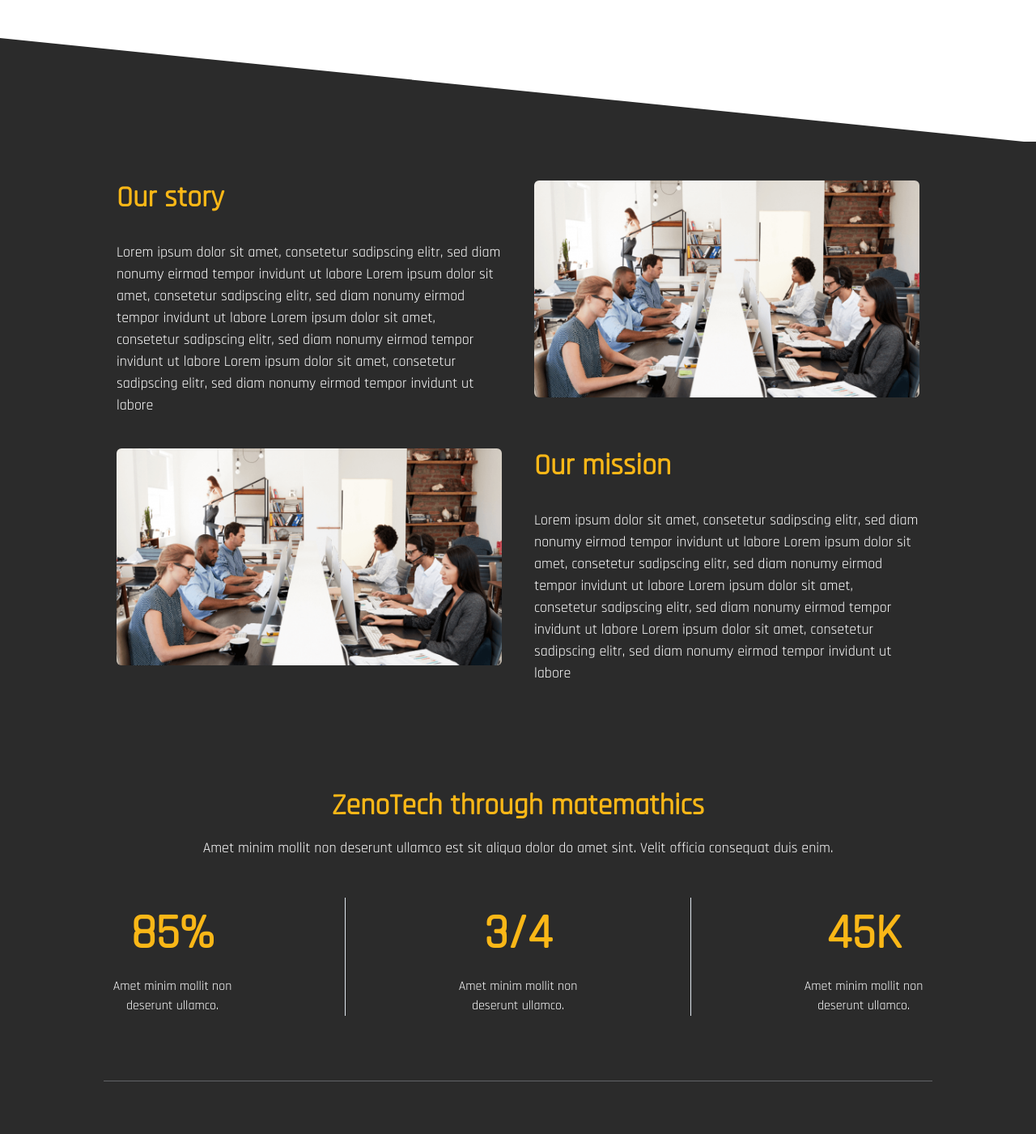
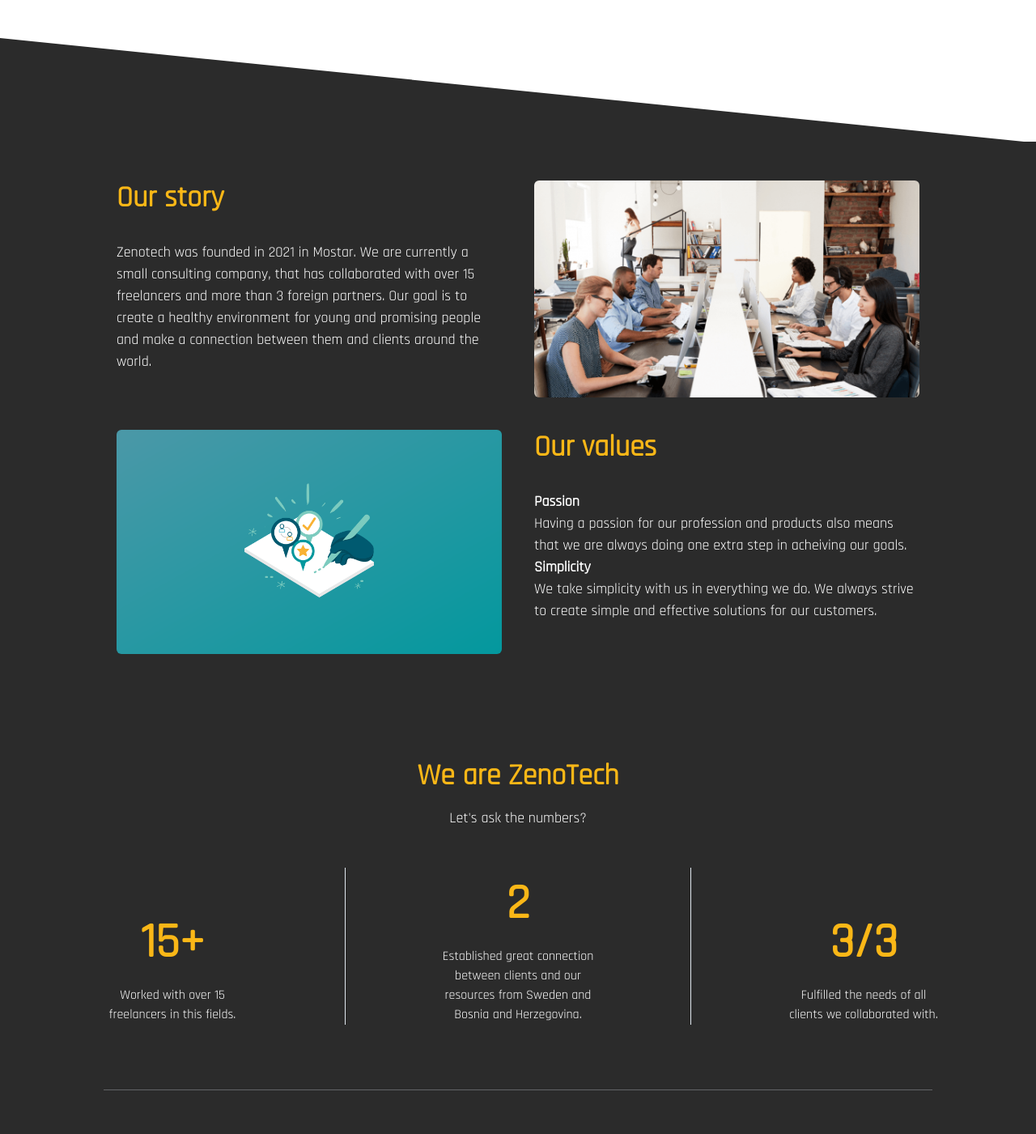
Before and after one commit to ErinDzinic/zenotech, a Next.js app: page / in a window 1280 px wide. Shown: the part 2840-4241 px from the top of the page at 81% size. Built offline with nearby package versions, Linux system fonts and the light colour scheme.

Commit message:
fix: what we offer part

```diff
--- a/components/About/AboutText.js
+++ b/components/About/AboutText.js
@@ -1,24 +1,19 @@
 import React from "react";
-import { Container,SimpleGrid,Stack,Heading,Text,Flex,Image, } from '@chakra-ui/react'
+import { Container, SimpleGrid, Stack, Heading, Text, Flex, Image, useColorModeValue as mode } from '@chakra-ui/react'
 import Fade from 'react-reveal/Fade';
-import useMediaQuery  from '../hooks/useMediaQuery';
+import useMediaQuery from '../hooks/useMediaQuery';
 
-export default function AboutText(){
+export default function AboutText() {
   const isDesktop = useMediaQuery('(min-width: 960px)');
 
-    const Story = () =>{
-      return(
+  const Story = () => {
+    return (
       <Stack spacing={8} flexDirection='column'>
         <Fade left><Heading color='#fab717' fontFamily='Rajdhani'>Our story</Heading>
           <Text color={'white'} fontSize={'lg'}>
-                Lorem ipsum dolor sit amet, consetetur sadipscing elitr, sed diam
-                nonumy eirmod tempor invidunt ut labore
-                Lorem ipsum dolor sit amet, consetetur sadipscing elitr, sed diam
-                nonumy eirmod tempor invidunt ut labore
-                Lorem ipsum dolor sit amet, consetetur sadipscing elitr, sed diam
-                nonumy eirmod tempor invidunt ut labore
-                Lorem ipsum dolor sit amet, consetetur sadipscing elitr, sed diam
-                nonumy eirmod tempor invidunt ut labore
+            Zenotech was founded in 2021 in Mostar.
+            We are currently a small consulting company, that has collaborated with over 15 freelancers and more than 3 foreign partners.
+            Our goal is to create a healthy environment for young and promising people and make a connection between them and clients around the world.
           </Text>
         </Fade>
       </Stack>
@@ -26,7 +21,7 @@ export default function AboutText(){
   }
 
   const StoryPicture = () => {
-      return(
+    return (
       <Fade right>
         <Flex>
           <Image
@@ -40,46 +35,45 @@ export default function AboutText(){
     )
   }
 
-    const Mission = () =>{
-      return(
+  const Mission = () => {
+    return (
       <Stack spacing={8} direction={'row'} columns={{ base: 1, md: 2 }} display='block'>
         <Stack spacing={8}>
-                <Fade right><Heading color='#fab717' fontFamily='Rajdhani'>Our mission</Heading>
+          <Fade right><Heading color='#fab717' fontFamily='Rajdhani'>Our values</Heading>
             <Text color={'white'} fontSize={'lg'}>
-                    Lorem ipsum dolor sit amet, consetetur sadipscing elitr, sed diam
-                    nonumy eirmod tempor invidunt ut labore
-                    Lorem ipsum dolor sit amet, consetetur sadipscing elitr, sed diam
-                    nonumy eirmod tempor invidunt ut labore
-                    Lorem ipsum dolor sit amet, consetetur sadipscing elitr, sed diam
-                    nonumy eirmod tempor invidunt ut labore
-                    Lorem ipsum dolor sit amet, consetetur sadipscing elitr, sed diam
-                    nonumy eirmod tempor invidunt ut labore
+              <Text w='100%' textAlign={'left'} fontWeight={900}>Passion</Text>
+              Having a passion for our profession and products also means that we are always doing one extra step in acheiving our goals.
+              <br></br>
+              <Text w='100%' textAlign={'left'} fontWeight={900}>Simplicity</Text>
+              We take simplicity with us in everything we do.
+              We always strive to create simple and effective solutions for our customers.
             </Text></Fade>
         </Stack></Stack>
     )
   }
 
   const MissionPicture = () => {
-      return(
+    return (
       <Fade left>
         <Flex w='100%'>
           <Image
             rounded={'md'}
             alt={'feature image'}
-                    src={'../images/people.png'}
+            src={'../images/coreValues.png'}
             objectFit={'cover'}
             loading='lazy' />
         </Flex></Fade>
-      )}
+    )
+  }
 
-    return(
+  return (
     <Container maxW={'5xl'} py={12} backgroundColor='#2b2b2b'>
       <SimpleGrid columns={{ base: 1, md: 2 }} spacing={10} >
 
         <Story />
         <StoryPicture />
 
-            {isDesktop ? ( <><MissionPicture /><Mission /></>) :  (<><Mission /><MissionPicture /></> )}
+        {isDesktop ? (<><MissionPicture /><Mission /></>) : (<><Mission /><MissionPicture /></>)}
       </SimpleGrid>
     </Container>
   )
--- a/components/Stats/ChakraStat.js
+++ b/components/Stats/ChakraStat.js
@@ -13,6 +13,7 @@ export const Stat = (props) => {
         fontSize="6xl"
         fontWeight="extrabold"
         color={useColorModeValue('#fab717', 'blue.300')}
+        w='100%'
       >
         {value}
       </Box>
--- a/components/Stats/Stats.js
+++ b/components/Stats/Stats.js
@@ -22,7 +22,7 @@ return(
     <Fade right>
     <Box mb="12" textAlign="center">
       <Heading fontFamily={'Rajdhani'} color='#fab717' size="xl" fontWeight="extrabold" lineHeight="normal">
-        ZenoTech through matemathics
+        We are ZenoTech
       </Heading>
       <Text
         fontSize="lg"
@@ -30,8 +30,7 @@ return(
         fontWeight="medium"
         color={useColorModeValue('white', 'whiteAlpha.700')}
       >
-        Amet minim mollit non deserunt ullamco est sit aliqua dolor do amet sint. Velit officia
-        consequat duis enim.
+        Let's ask the numbers?
       </Text>
     </Box>
     <Stack
@@ -42,9 +41,9 @@ return(
       }}
       divider={<StackDivider />}
     >
-      <Stat title="Amet minim mollit non deserunt ullamco." value="85%" />
-      <Stat title="Amet minim mollit non deserunt ullamco." value="3/4" />
-      <Stat title="Amet minim mollit non deserunt ullamco." value="45K" />
+      <Stat title="Worked with over 15 freelancers in this fields." value="15+" />
+      <Stat title="Established great connection between clients and our resources from Sweden and Bosnia and Herzegovina." value="2" />
+      <Stat title="Fulfilled the needs of all clients we collaborated with." value="3/3" />
     </Stack>
     </Fade>
   </Box>
```
Also changed, not shown: public/images/coreValues.png (added). Lines whose indentation alone changed are shown as unchanged.
